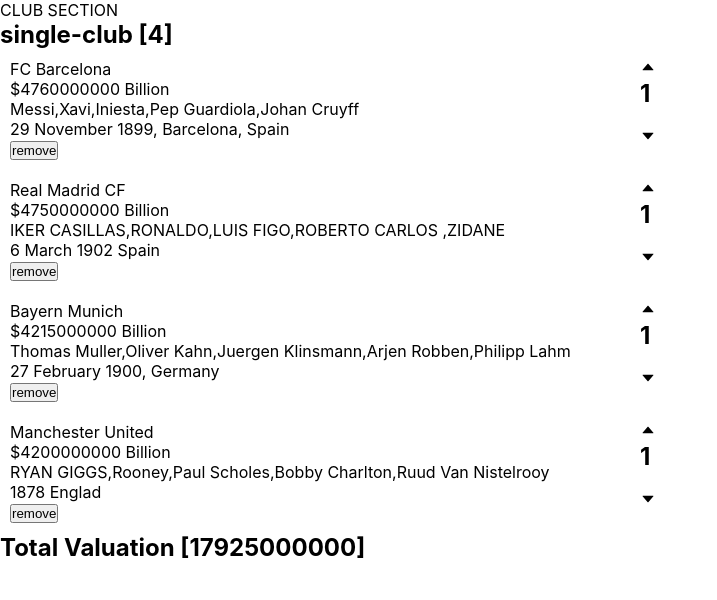
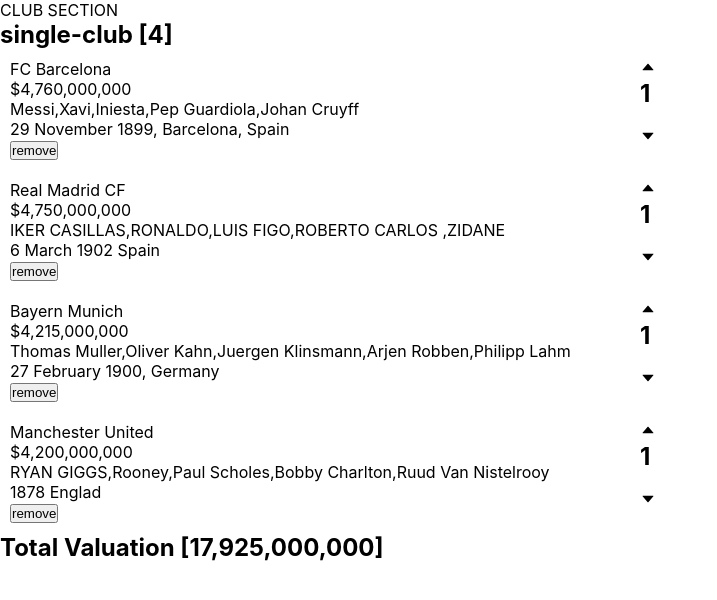
Before and after one commit to Godwin-NJ/club-valuation, a React (Create React App) app: page / in a window 1280 px wide. Shown: the top 600 px of the page, without its empty margins (0-717 px from the left). Built offline with nearby package versions, Linux system fonts and the light colour scheme.

Commit message:
adding strings to values

```diff
--- a/src/components/Club.js
+++ b/src/components/Club.js
@@ -7,6 +7,8 @@
     useEffect(() => {
         dispatch({type: "GET_TOTAL"})
     },[clubInfo,dispatch])
+
+    const clubsValuationToString = clubsValuation.toLocaleString()
 
     if(clubInfo.length === 0){
         return(
@@ -27,7 +29,7 @@
                 })}
             </article>
 
-        <h2>Total Valuation [{clubsValuation}]</h2>
+        <h2>Total Valuation [{clubsValuationToString}]</h2>
 
     </main>
     )
--- a/src/components/singleClub.js
+++ b/src/components/singleClub.js
@@ -7,11 +7,13 @@
     const legend = legends.map((legend) => legend)
     const legendArr = legend.join(',')
 
+    const valueString = value.toLocaleString()
+
     return (
         <section className='club'>
             <div>
                 <p>{name}</p>
-                <p>${value} Billion</p>
+                <p>${valueString} </p>
                 <p>{legendArr}</p>
                 <p>{img}</p>
                 <p>{founded}</p>
```
